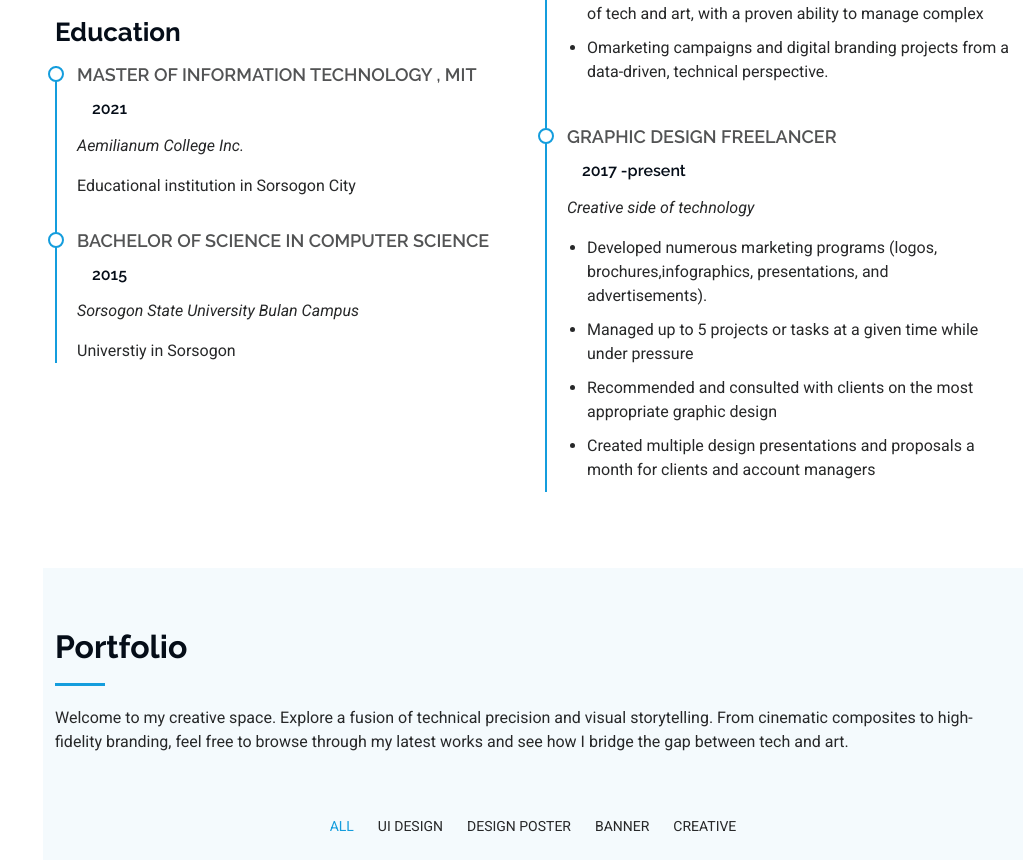
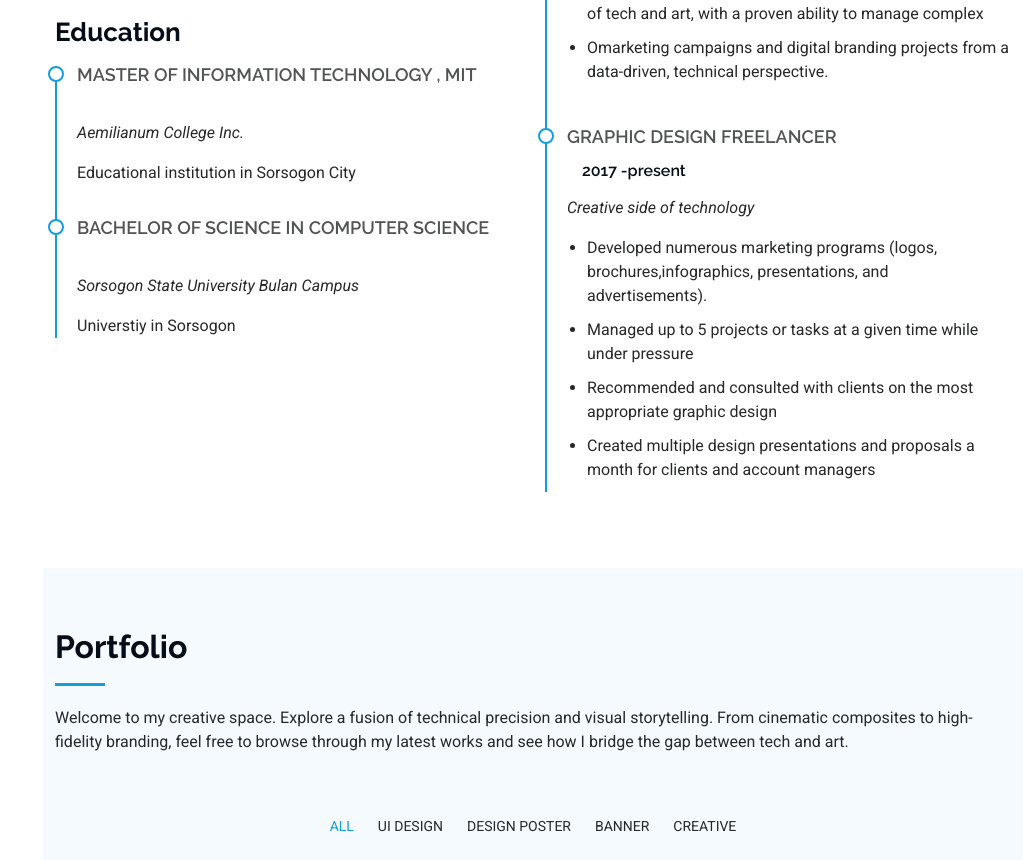
Before and after one commit to jasonglinaironman-web/jaszG, a plain HTML site: page index.html in a window 1280 px wide. Shown: the part 2998-3858 px from the top of the page, without its empty margins (257-1280 px from the left). Drawn offline with Linux system fonts and the light colour scheme.

Commit message:
your commit message here

```diff
--- a/index.html
+++ b/index.html
@@ -297,7 +297,7 @@ creative boundaries, I consistently strive to bring original ideas to life throu
             <h3 class="resume-title">Education</h3>
             <div class="resume-item">
               <h4>Master of Information technology , MIT</h4>
-              <h5>2021</h5>
+              <h5></h5>
               <p><em>Aemilianum College Inc.</em></p>
               <p>Educational institution in Sorsogon City
 </p>
@@ -305,7 +305,7 @@ creative boundaries, I consistently strive to bring original ideas to life throu
 
             <div class="resume-item">
               <h4>Bachelor of Science in Computer Science</h4>
-              <h5>2015</h5>
+              <h5></h5>
               <p><em>Sorsogon State University Bulan Campus</em></p>
               <p>Universtiy in Sorsogon </p>
             </div><!-- Edn Resume Item -->
```
